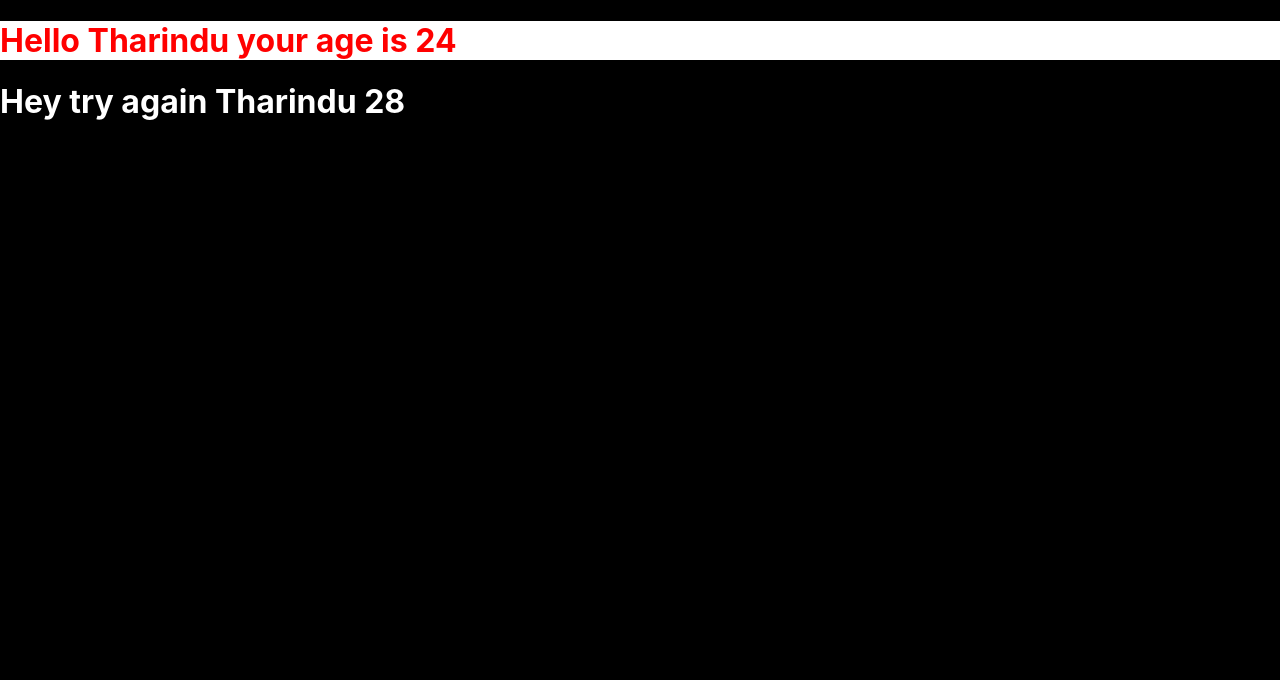
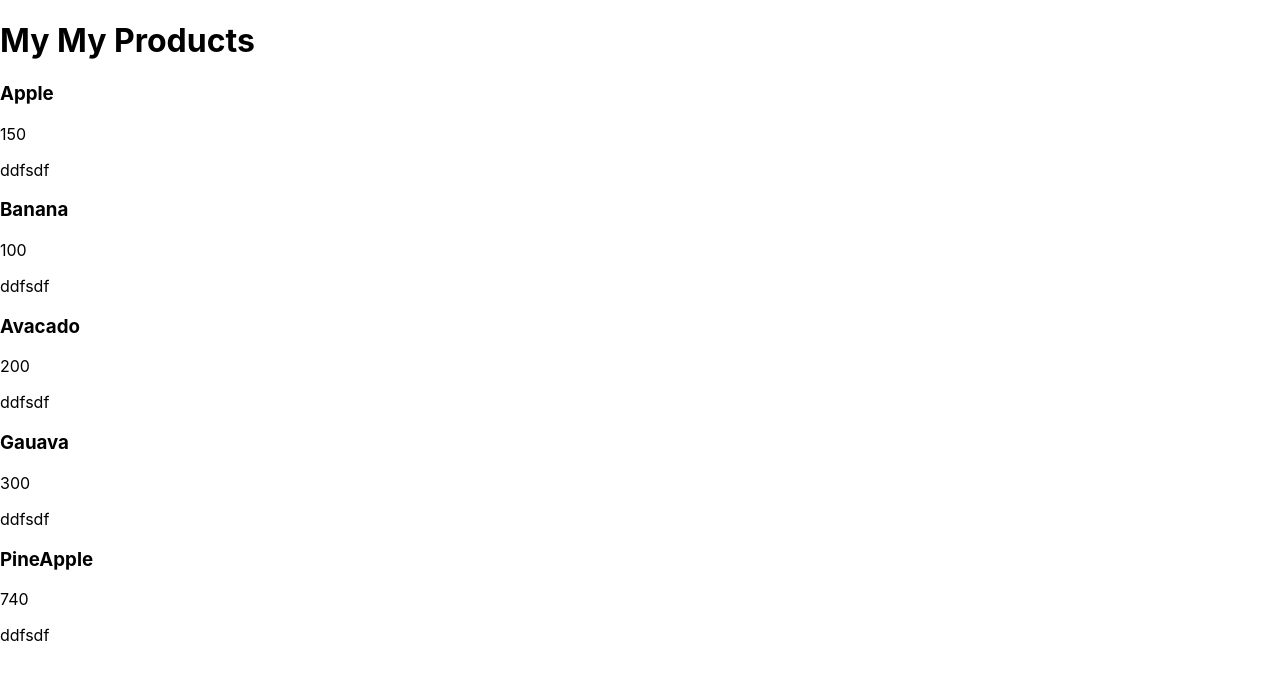
Before and after one commit to tharinm/React-Playground, a React (Create React App) app: page / in a window 1280 px wide. Shown: the top 680 px of the page. Built offline with nearby package versions, Linux system fonts and the light colour scheme.

Commit message:
playing with props

```diff
--- a/src/App.css
+++ b/src/App.css
@@ -29,5 +29,5 @@
 }
 
 body{
-  background-color: black;
+  background-color: rgb(255, 255, 255);
 }
--- a/src/App.js
+++ b/src/App.js
@@ -2,6 +2,7 @@
 import './App.css';
 import Simplecard from './Components/Simplecard';
 import Navbar from './Components/Navbar';
+import Product from './Components/Prouduct';
 
 function App() {
   const name = "Tharindu";
@@ -15,20 +16,34 @@ function App() {
   //   alert("Hello Tharindu");
   // }
 
-  const person = {
-    name:"Tharindu",
-    valu:"28",
-  }
+  // const person = {
+    // name:"Tharindu",
+    // valu:"28",
+  // }
 
   return (
-    <>
-      <h1 style={{ color: 'red', backgroundColor: 'white' }}>Hello {name} your
-        age is {8 * 3}</h1>
+    <div className="MyProducts">
+      {/* <h1 style={{ color: 'red', backgroundColor: 'white' }}>Hello {name} your */}
+      {/* age is {8 * 3}</h1> */}
       {/* {myalert()} */}
       {/* { myJsx} */}
 
-      <h1 style={{ color: 'white' }}>Hey try again {person.name} { person.valu}</h1>
-    </>
+      {/* <h1 style={{ color: 'white' }}>Hey try again {person.name} { person.valu}</h1> */}
+      <h1>My My Products</h1>
+      <Product
+        name="Apple"
+        price={150}
+        stats={{
+          views: 20,
+          purchase: 10,
+        }}
+        description="ddfsdf"
+      />
+      <Product name="Banana" price={100} description="ddfsdf" />
+      <Product name="Avacado" price={200} description="ddfsdf" />
+      <Product name="Gauava" price={300} description="ddfsdf" />
+      <Product name="PineApple" price={740} description="ddfsdf" />
+    </div>
   );
 }
 
--- /dev/null
+++ b/src/Components/Productdescription.js
@@ -0,0 +1,16 @@
+function Productdescription({ name, price, description }){
+
+    return (
+        <>
+            <h3>
+                {name}
+            </h3>
+            <p>
+                {price}
+            </p>
+        <p>{description}</p>
+      </>
+    );
+}
+
+export default Productdescription;
--- /dev/null
+++ b/src/Components/Prouduct.js
@@ -0,0 +1,14 @@
+import Productdescription from "./Productdescription";
+
+function Product(props) {
+
+
+
+    return (
+      <div>
+        <Productdescription {...props} />
+      </div>
+    );
+}
+
+export default Product;
```
